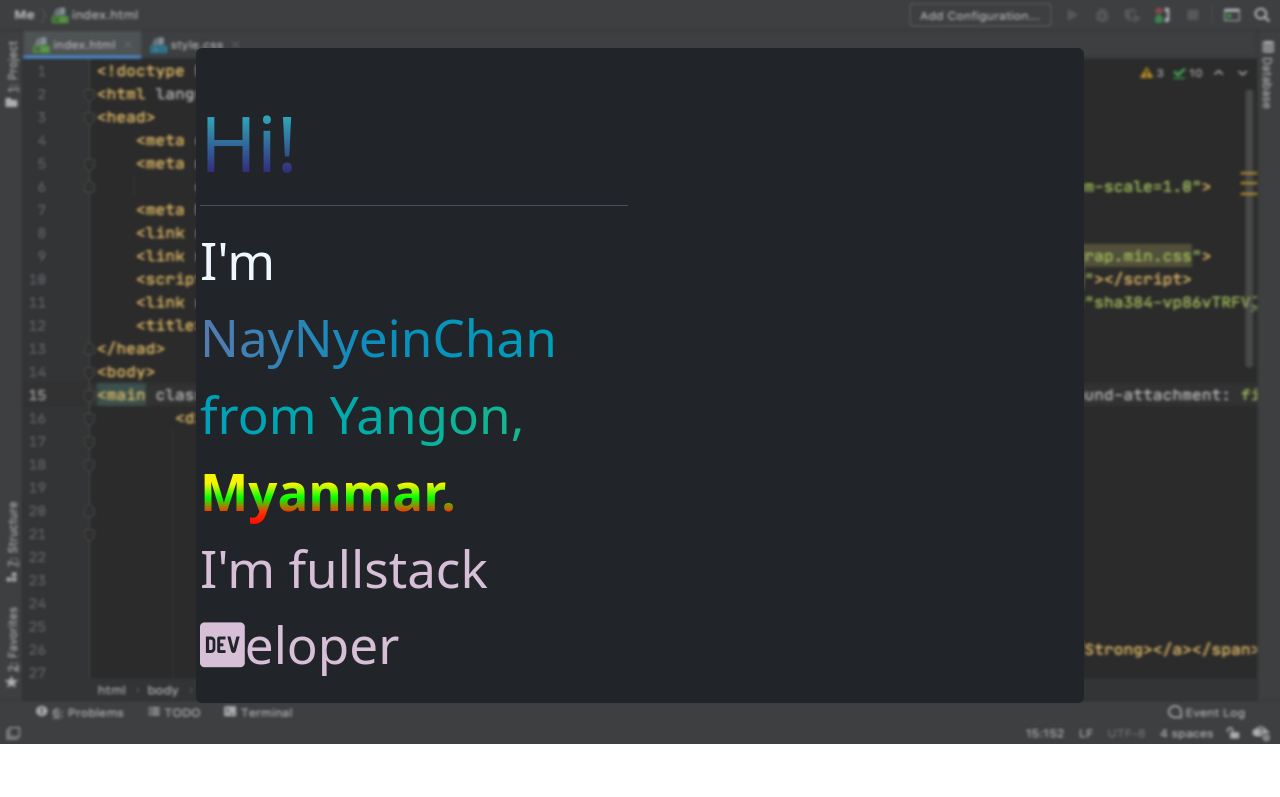
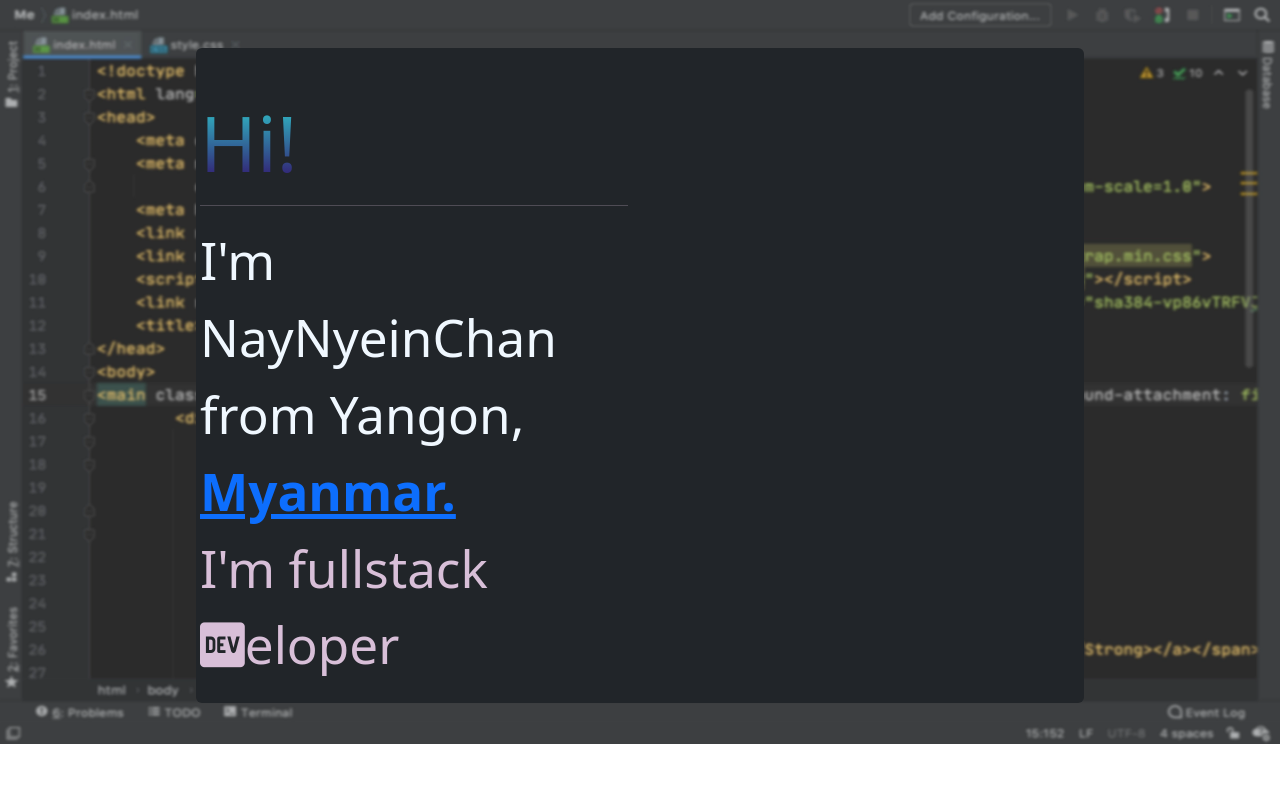
Before and after one commit to naynyeinchan/naynyeinchan.github.io, a plain HTML site: page index.html in a window 1280 px wide. Shown: the top 797 px of the page. Drawn offline with Linux system fonts and the light colour scheme; files that its build step writes are made by us from their sources.

Commit message:
refactor

```diff
--- a/style.css
+++ b/css/style.css
@@ -4,26 +4,19 @@
     font-size: 4vw;
 
 }
+
 span {
     color: aliceblue;
     font-size: 4vw;
 }
+
 #hi {
     background: -webkit-linear-gradient(#30CFD0, #330867);
     -webkit-background-clip: text;
     -webkit-text-fill-color: transparent;
 }
 
-#mya {
-    background-image: linear-gradient(to bottom, #ffff00, #f5f500, #f5f500, #00ff00, #ff3300, #ff0000);
-    -webkit-background-clip: text;
-    -webkit-text-fill-color: transparent;
-    font-size: 4vw;
-}
-
-
-
-#nnc {
+.gradient-color {
     background-image: linear-gradient(to right, #577bb0, #0c8dbd, #009ebb, #00acaa, #16b78d);
     -webkit-background-clip: text;
     -webkit-text-fill-color: transparent;
```
Also changed, not shown: css/bootstrap.min.css (renamed from Css/bootstrap.min.css), js/bootstrap.bundle.min.js (renamed from Js/bootstrap.bundle.min.js).
